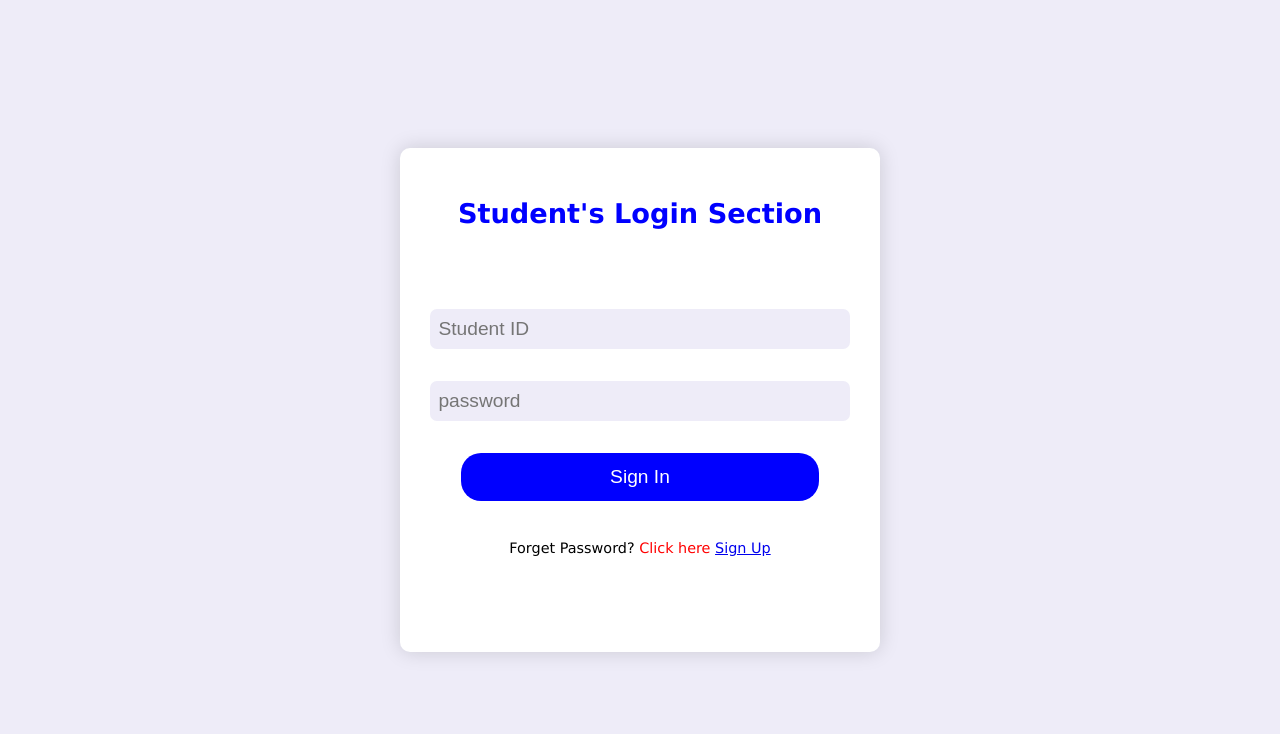
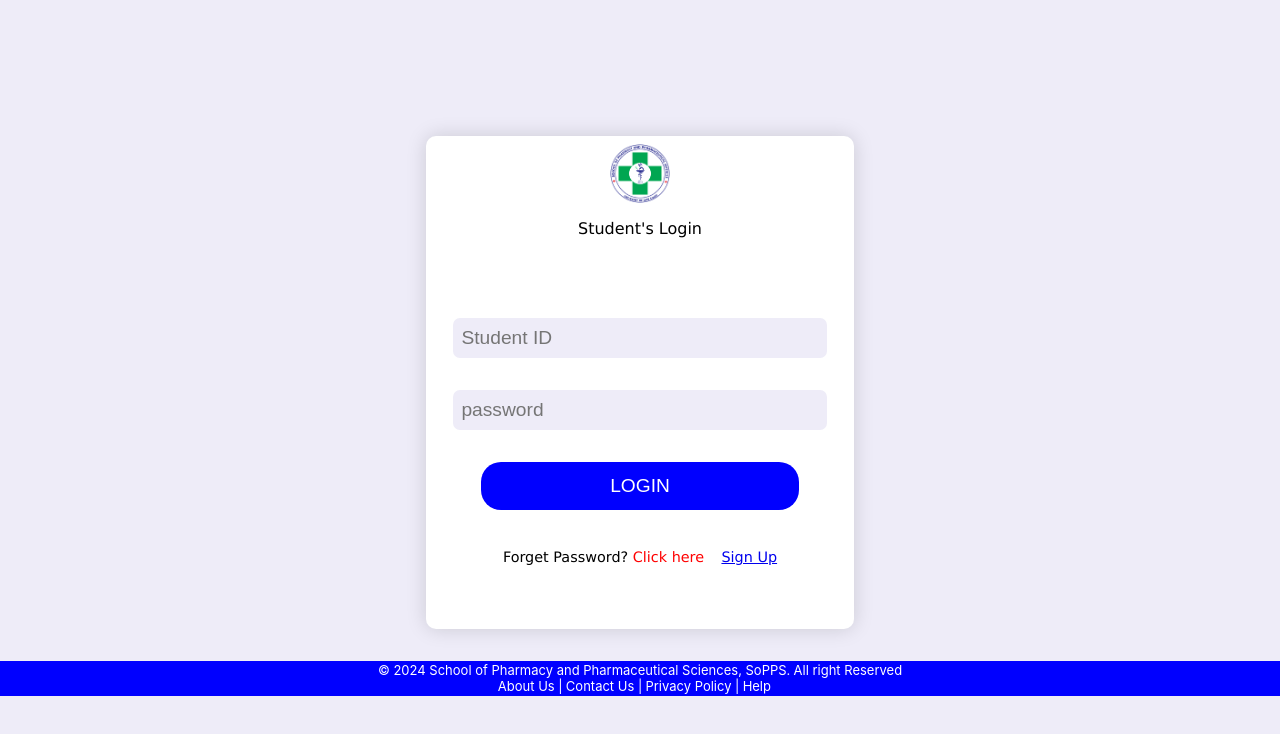
Before and after one commit to AugustineBlewu1/E-attendance-web, a React (Vite) app: page /StudentLogin in a window 1280 px wide. Shown: the top 734 px of the page. Built offline with nearby package versions, Linux system fonts and the light colour scheme.

Commit message:
electronic attendance ui 59%

```diff
--- a/src/App.tsx
+++ b/src/App.tsx
@@ -1,4 +1,5 @@
 import Pages from "./components/Pages/Pages";
+
 function App() {
   return (
     <>
--- a/src/components/Admin/AdminLogin.tsx
+++ b/src/components/Admin/AdminLogin.tsx
@@ -3,6 +3,7 @@ import { useNavigate} from "react-router-dom";
 import '../../style/Login.css';
 import React, { useState } from 'react';
 import {Props} from '../Login'
+import Logo from '../../assets/ucclogo.png'
 
 // ... (imports)
 
@@ -41,7 +42,10 @@ import {Props} from '../Login'
 
     return (
       <div className="Login">
-        <h1>Administrator's Login Section</h1>
+        <figure className="P-logo">
+          <img src={Logo} alt="Pharmacy Logo" className="p-logo" />
+        </figure>
+        <p className="header" >Admin's Login </p>
         <form
           id="lecturerForm"
           className="Form"
@@ -73,7 +77,7 @@ import {Props} from '../Login'
 
 
             <button type="submit" className="signIn">
-              Sign In
+              LOGIN
             </button>
 
           <p style={{ fontSize: '0.9rem' }}>
--- /dev/null
+++ b/src/components/Copyright.tsx
@@ -0,0 +1,31 @@
+import '../style/copyright.css'
+
+export default function Copyright() {
+    let style={
+        marginRight:"0.5rem",
+
+
+    }
+
+  return (
+    <div style={{
+        width:"100vw",
+        height:'auto',
+        backgroundColor:'blue',
+        textAlign:"center",
+        color:"white",
+        padding:'0.1rem 0',
+        fontSize:"small"
+
+
+    }}>
+      &copy; 2024 <a className='a-link' href="https://sopps.ucc.edu.gh/" target='_blank'>School of Pharmacy and Pharmaceutical Sciences, SoPPS.</a>All right Reserved
+      <section style={style}>
+      <span  ><a className="a-link" href="https://sopps.ucc.edu.gh/about" target="_blank" >About Us |</a></span>
+      <span ><a className="a-link" href="#">Contact Us |</a></span>
+      <span ><a className="a-link" href="#">Privacy Policy |</a></span>
+      <span ><a className="a-link" href="#">Help</a></span>
+      </section>
+    </div>
+  )
+}
--- a/src/components/Lecturer/LecturerLogin.tsx
+++ b/src/components/Lecturer/LecturerLogin.tsx
@@ -5,7 +5,7 @@ import React, { useState } from 'react';
 
 import {Props} from '../Login'
 import Logo from "../../assets/ucclogo.png"
-import {FaUser,FaKey} from "react-icons/fa6"
+
 // ... (imports)
 
 
@@ -63,7 +63,7 @@ import {FaUser,FaKey} from "react-icons/fa6"
             name="lecturer_id"
             onChange={(e) => handleChange(e)}
             value={inputs.lecturer_id}
-          /><span className="login-icons "><FaUser/></span>
+          />
 
           <input
             type="password"
@@ -73,7 +73,7 @@ import {FaUser,FaKey} from "react-icons/fa6"
             onChange={handleChange}
             value={inputs.passWord}
             required
-          /><span className="login-icons "><FaKey/></span>
+          />
 
 
             <button type="submit" className="signIn">
--- a/src/components/Pages/Pages.tsx
+++ b/src/components/Pages/Pages.tsx
@@ -6,7 +6,7 @@ import StudentSignUp from "../Student/StudentSignUp";
 import LecturerDashboard from '../Lecturer/LecturerDashboard';
 import StudentDashboard from "../Student/StudentDashboard";
 import {BrowserRouter as Router, Routes , Route} from "react-router-dom"
-
+import Copyright from "../Copyright";
 function Pages() {
   return (
     <>
@@ -14,10 +14,10 @@ function Pages() {
      <Router>
 
        <Routes>
-        <Route path="/" element={<LandingPage/>} />
-        <Route path="/LecturerLogin" element={<LecturerLogin/>} />
-        <Route path="/StudentLogin" element={<StudentLogin/>} />
-        <Route path="/AdminLogin" element={<AdminLogin/>} />
+        <Route path="/" element={<><LandingPage/> <Copyright/></>} />
+        <Route path="/LecturerLogin" element={<><LecturerLogin/><Copyright/></>} />
+        <Route path="/StudentLogin" element={<><StudentLogin/><Copyright/></>} />
+        <Route path="/AdminLogin" element={<><AdminLogin/><Copyright/></>} />
         <Route path="/SignUp" element={<StudentSignUp/>} />
         <Route path="/LecturerDashboard" element={<LecturerDashboard/>} />
         <Route path="/StudentDashboard" element={<StudentDashboard/>} />
--- a/src/components/Student/StudentLogin.tsx
+++ b/src/components/Student/StudentLogin.tsx
@@ -1,6 +1,8 @@
 import React, { useState } from "react";
 import { Link, useNavigate } from "react-router-dom";
 import {Props} from '../Login'
+
+import Logo from '../../assets/ucclogo.png'
 
 import '../../style/Login.css';
 
@@ -42,7 +44,10 @@ function StudentLogin() {
 
   return (
     <div className="Login">
-      <h1>Student's Login Section</h1>
+      <figure className="P-logo">
+          <img src={Logo} alt="Pharmacy Logo" className="p-logo" />
+        </figure>
+        <p className="header" >Student's Login </p>
       <form
         id="studentForm"
         className="Form"
@@ -56,7 +61,7 @@ function StudentLogin() {
           type="text"
           className="indexNumber"
           placeholder="Student ID"
-          name="studentID" // This should match the key in your PHP script
+          name="studentID"
           onChange={handleChange}
           value={inputs.studentID}
         />
@@ -64,19 +69,19 @@ function StudentLogin() {
         <input
           type="password"
           className="password"
-          placeholder="password" // Corrected the spelling to match your PHP script
-          name="passWord" // This should match the key in your PHP script
+          placeholder="password"
+          name="passWord"
           onChange={handleChange}
           value={inputs.passWord}
           required
         />
 
         <button type="submit" className="signIn ">
-          Sign In
+          LOGIN
         </button>
         <p style={{ fontSize: "0.9rem" }}>
           Forget Password?{" "}
-          <span style={{ color: "red" }}>Click here</span>{" "}
+          <span style={{ color: "red", marginRight:'0.8rem'}}>Click here</span>{" "}
           <Link to="/SignUp">Sign Up</Link>
         </p>
       </form>
--- a/src/style/Login.css
+++ b/src/style/Login.css
@@ -49,13 +49,13 @@
 
 
   .Form{
-    margin: 4rem auto;
+    margin: 2rem auto;
   }
 
   .indexNumber , .password{
     width: 90%;
-    margin: 2rem auto;
-    height: 2rem;
+    margin: 1rem auto;
+    height: 1.8rem;
     border:none ;
     border-radius: 7px;
     font-size: larger;
@@ -79,17 +79,18 @@
     color:white;
     background-color: blue;
     margin: 1.5rem auto;
-    height: 2rem;
+    height: 2.4rem;
     font-size: larger;
     border: 2px solid blue;
     outline: none;
-    border-radius: 2px;
+    border-radius: 15px;
     cursor: pointer;
     text-align: center;
     transition: 0.2s;
     z-index: 1;
     transition: border-color 0.25s;
     border: 1px solid transparent;
+
 
   }
 
@@ -103,6 +104,7 @@
   .signIn:hover{
     background-color: #646cff;
     border: none;
+    color:white;
     outline: none;
   }
 
@@ -152,7 +154,7 @@
 
       .Login{
         margin: 2rem auto;
-            width:35vw;
+            width:31vw;
             height: auto;;
 
       }
--- /dev/null
+++ b/src/style/copyright.css
@@ -0,0 +1,14 @@
+ .a-link{
+    text-decoration: none;
+    color:white;
+    font-size: small;
+    margin-right: 0.2rem;
+
+
+}
+.a-link:hover{
+    color: black;
+}
+.a-link:focus{
+    color:red
+}
```
